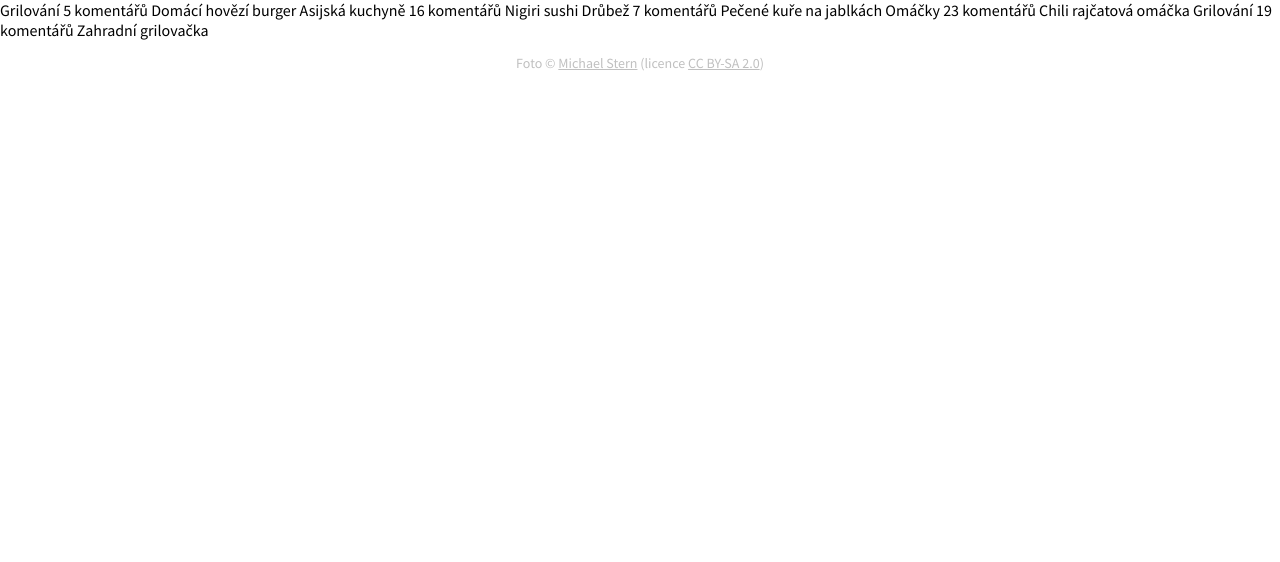
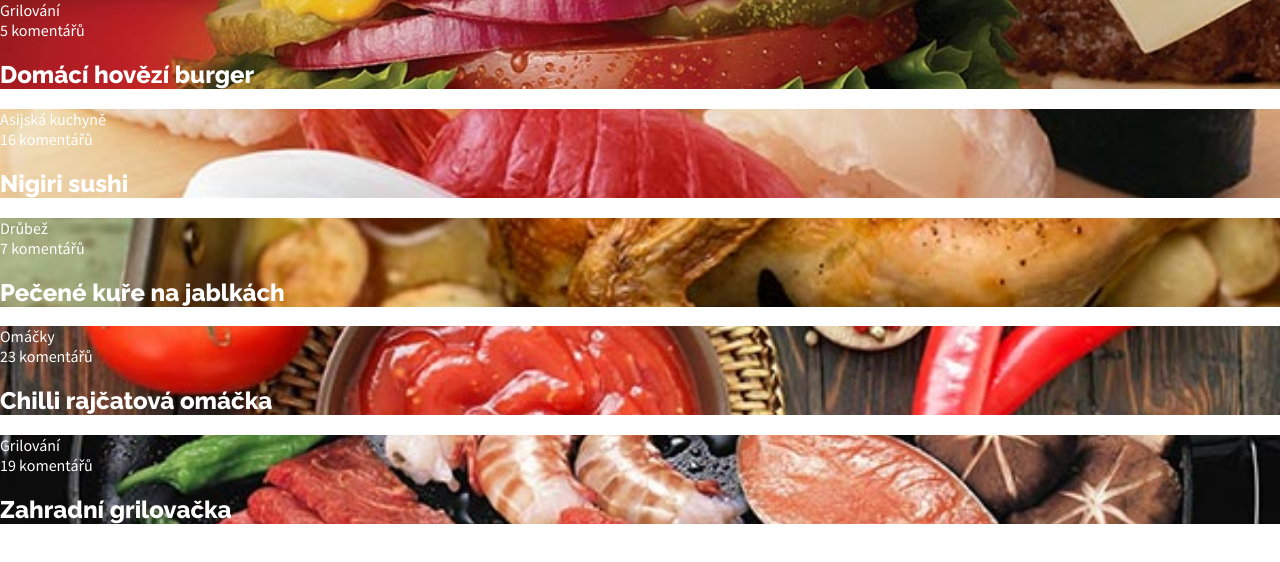
Before and after one commit to Digitalni-akademie-Web-Jaro-2020-Praha/ukol-recepty-sofikarp, a plain HTML site: page Masova-varianta/index-level2-tezsi.html in a window 1280 px wide. Drawn offline with Linux system fonts and the light colour scheme.

Commit message:
Prvni cast

```diff
--- a/Masova-varianta/index-level2-tezsi.html
+++ b/Masova-varianta/index-level2-tezsi.html
@@ -1,55 +1,58 @@
 <!DOCTYPE html>
 <html>
   <head>
-        <meta charset="utf-8">
-        <meta http-equiv="X-UA-Compatible" content="IE=edge,chrome=1">
-        <meta name="viewport" content="width=device-width, initial-scale=1">
+    <meta charset="utf-8" />
+    <meta http-equiv="X-UA-Compatible" content="IE=edge,chrome=1" />
+    <meta name="viewport" content="width=device-width, initial-scale=1" />
     <title>Recepty</title>
-        <link href="https://fonts.googleapis.com/css?family=Source+Sans+Pro:400,700|Raleway:600,800&amp;subset=latin-ext" rel="stylesheet">
-        <link rel="stylesheet" type="text/css" href="style.css">
+    <link
+      href="https://fonts.googleapis.com/css?family=Source+Sans+Pro:400,700|Raleway:600,800&amp;subset=latin-ext"
+      rel="stylesheet"
+    />
+    <link rel="stylesheet" type="text/css" href="style.css" />
   </head>
   <body>
-
+    <div class="container">
       <!-- hlavni recept -->
-        Grilování
-        5 komentářů
-
-        Domácí hovězí burger
-
-
+      <div class="hlavniRecept recept1">
+        <div class="nav">
+          <div class="kategorie">Grilování</div>
+          <div class="komentare">5 komentářů</div>
+        </div>
+        <h2 class="nazev">Domácí hovězí burger</h2>
+      </div>
       <!-- maly recept 2 -->
-        Asijská kuchyně
-        16 komentářů
-
-        Nigiri sushi
-
-
+      <div class="malyRecept recept2">
+        <div class="nav">
+          <div class="kategorie">Asijská kuchyně</div>
+          <div class="komentare">16 komentářů</div>
+        </div>
+        <h2 class="nazev">Nigiri sushi</h2>
+      </div>
       <!-- maly recept 3 -->
-        Drůbež
-        7 komentářů
-
-        Pečené kuře na jablkách
-
-
+      <div class="malyRecept recept3">
+        <div class="nav">
+          <div class="kategorie">Drůbež</div>
+          <div class="komentare">7 komentářů</div>
+        </div>
+        <h2 class="nazev">Pečené kuře na jablkách</h2>
+      </div>
       <!-- maly recept 4 -->
-        Omáčky
-        23 komentářů
-
-        Chili rajčatová omáčka
-
-
+      <div class="malyRecept recept4">
+        <div class="nav">
+          <div class="kategorie">Omáčky</div>
+          <div class="komentare">23 komentářů</div>
+        </div>
+        <h2 class="nazev">Chilli rajčatová omáčka</h2>
+      </div>
       <!-- maly recept 5 -->
-        Grilování
-        19 komentářů
-
-        Zahradní grilovačka
-
-
-
-        <div class="paticka">
-            <p>Foto &copy; <a href="https://www.flickr.com/photos/68711844@N07/">Michael Stern</a> (licence <a href="https://creativecommons.org/licenses/by-sa/2.0/">CC BY-SA 2.0</a>)</p>
+      <div class="malyRecept recept5">
+        <div class="nav">
+          <div class="kategorie">Grilování</div>
+          <div class="komentare">19 komentářů</div>
         </div>
-
-
+        <h2 class="nazev">Zahradní grilovačka</h2>
+      </div>
+    </div>
   </body>
 </html>
--- a/Masova-varianta/style.css
+++ b/Masova-varianta/style.css
@@ -1,7 +1,12 @@
 /* nejsme vcerejsi, pouzivame moderni box model */
-html { box-sizing: border-box; }
-*, :after, :before { box-sizing: inherit; }
-
+html {
+  box-sizing: border-box;
+}
+*,
+:after,
+:before {
+  box-sizing: inherit;
+}
 
 /* -------------------------------------------------- */
 
@@ -17,23 +22,44 @@ notebook/pc:
 }
 */
 
-
 body {
-    margin: 0;
-    font-family: 'Source Sans Pro', sans-serif;
+  margin: 0;
+  font-family: "Source Sans Pro", sans-serif;
 }
-
-.paticka {
-    text-align: center;
-    font-size: 14px;
-    color: silver;
-}
-
-.paticka a {
-    color: silver;
-}
-
 
 /* ------------------------------- */
 /* ----- DOLE BUDE TVOJE CSS ----- */
 /* ------------------------------- */
+
+h2 {
+  font-family: "Raleway", sans-serif;
+}
+
+.recept1 {
+  background-image: url(images/burger.jpg);
+}
+.recept2 {
+  background-image: url(images/sushi.jpg);
+}
+.recept3 {
+  background-image: url(images/kure.jpg);
+}
+.recept4 {
+  background-image: url(images/rajcata.jpg);
+}
+.recept5 {
+  background-image: url(images/grilovani.jpg);
+}
+
+.hlavniRecept,
+.malyRecept {
+  background-repeat: no-repeat;
+  background-position: center;
+  background-size: cover;
+  color: white;
+  margin: 0;
+  text-shadow: 0 5px 10px rgba(red, green, blue, alpha);
+}
+
+.hlavniRecept {
+}
```
Also changed, not shown: 1 other file. Lines whose indentation alone changed are shown as unchanged.
